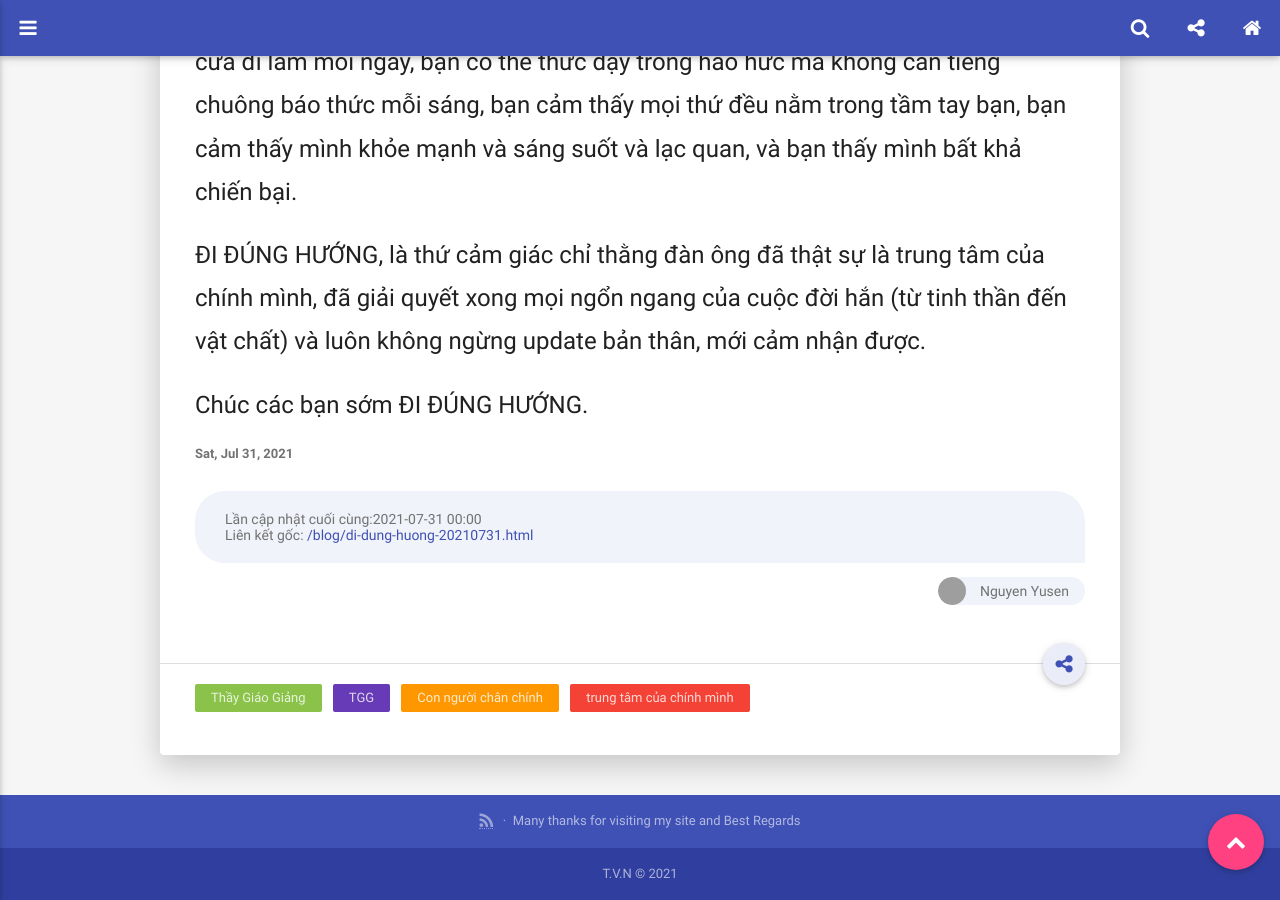
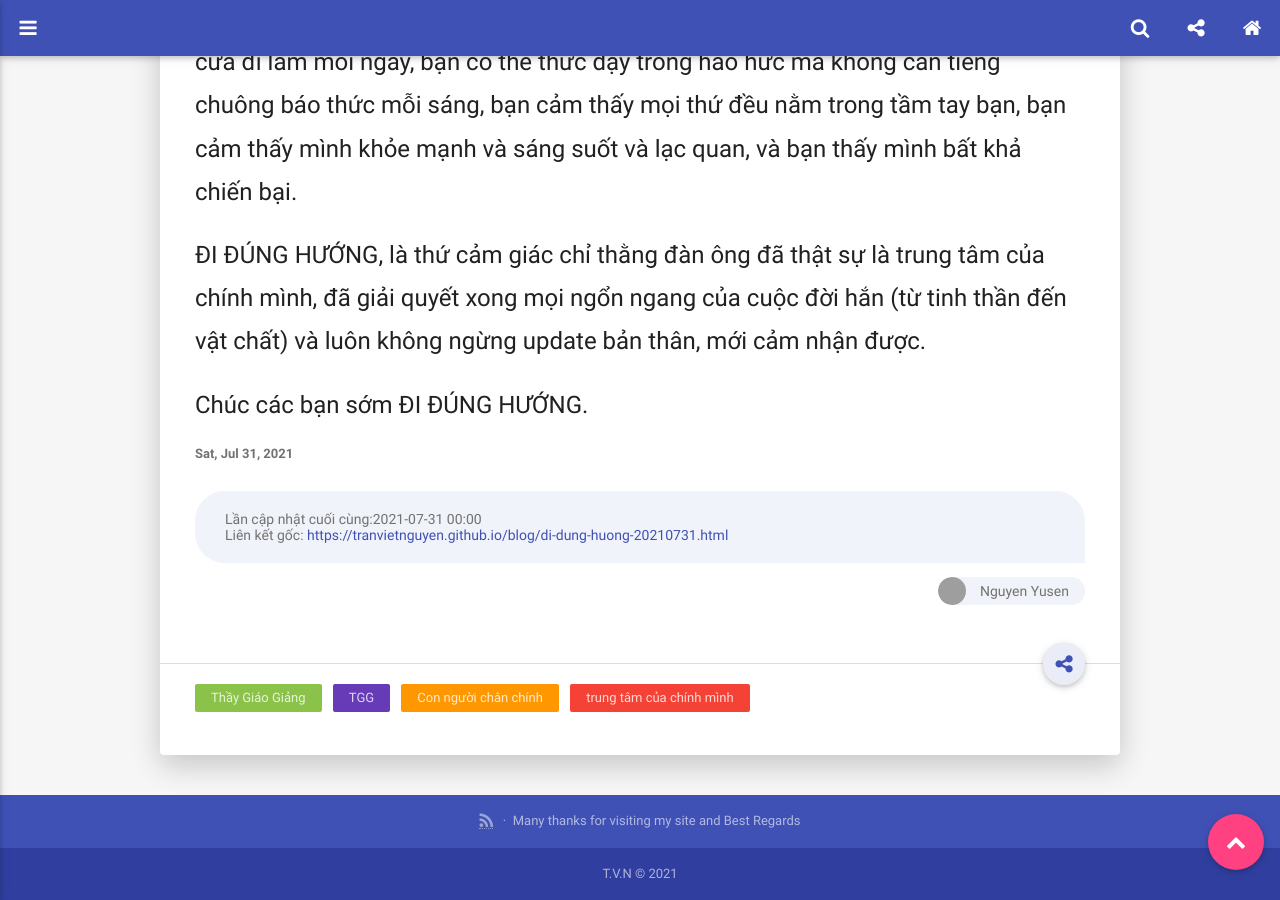
Before and after one commit to tranvietnguyen/blog, a Jekyll site: the page built from _posts/2021-07-31-di-dung-huong.md, in a window 1280 px wide and 900 px high, scrolled down 639 px. Built offline with Jekyll 4.4.1, drawn with Linux system fonts in a browser that asks for light colours; comment, search, counter and statistics services are not loaded; some of the changed lines change nothing that is shown; grey boxes are pictures that could not be loaded.

Commit message:
cập nhật tác giả

```diff
--- a/_layouts/post.html
+++ b/_layouts/post.html
@@ -22,9 +22,9 @@
         {%- endif -%}-->
         <span class="post-time">Lần cập nhật cuối cùng:<time datetime="{{ now | date: date_format }}" itemprop="dateUpdated">{{ page.date | "now" | date: "%Y-%m-%d %H:%M" }}</time></span>
         <br>
-        Liên kết gốc: <a href="{{ page.url | relative_url }}" target="_blank" rel="external">{{ page.url | relative_url }}</a>
+        Liên kết gốc: <a href="{{ page.url | relative_url }}" target="_blank" rel="external">https://tranvietnguyen.github.io{{ page.url | relative_url }}</a>
       </div>
-      <footer><a href="http://tranvietnguyen.github.io"><img src="https://yscoder.github.io/img/face.jpg" alt="Nguyen Yusen"> Nguyen Yusen</a></footer>
+      <footer><a href="http://tranvietnguyen.github.io"><img src="/images/icon.png" alt="Tran Viet Nguyen">Nguyen Yusen</a></footer>
     </blockquote>
     <div class="post-footer">
     {%- if page.author -%}
```
